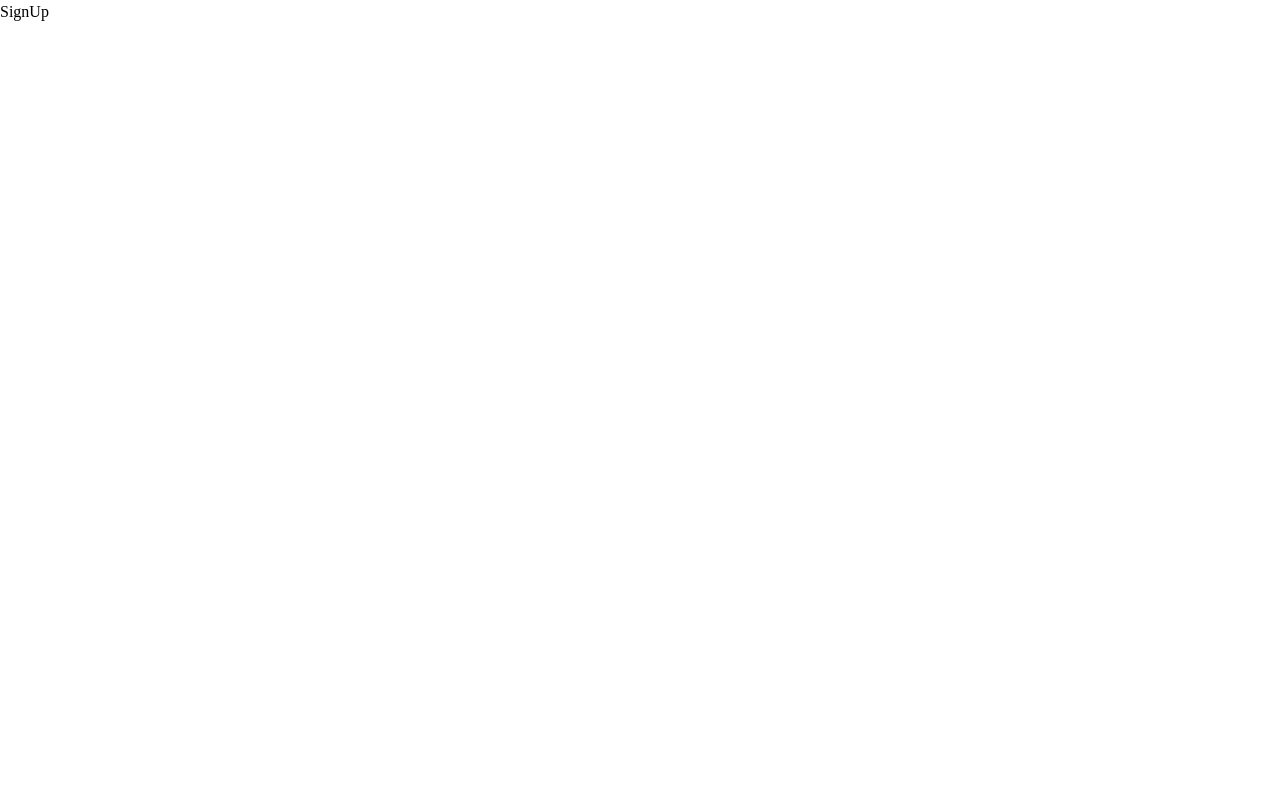
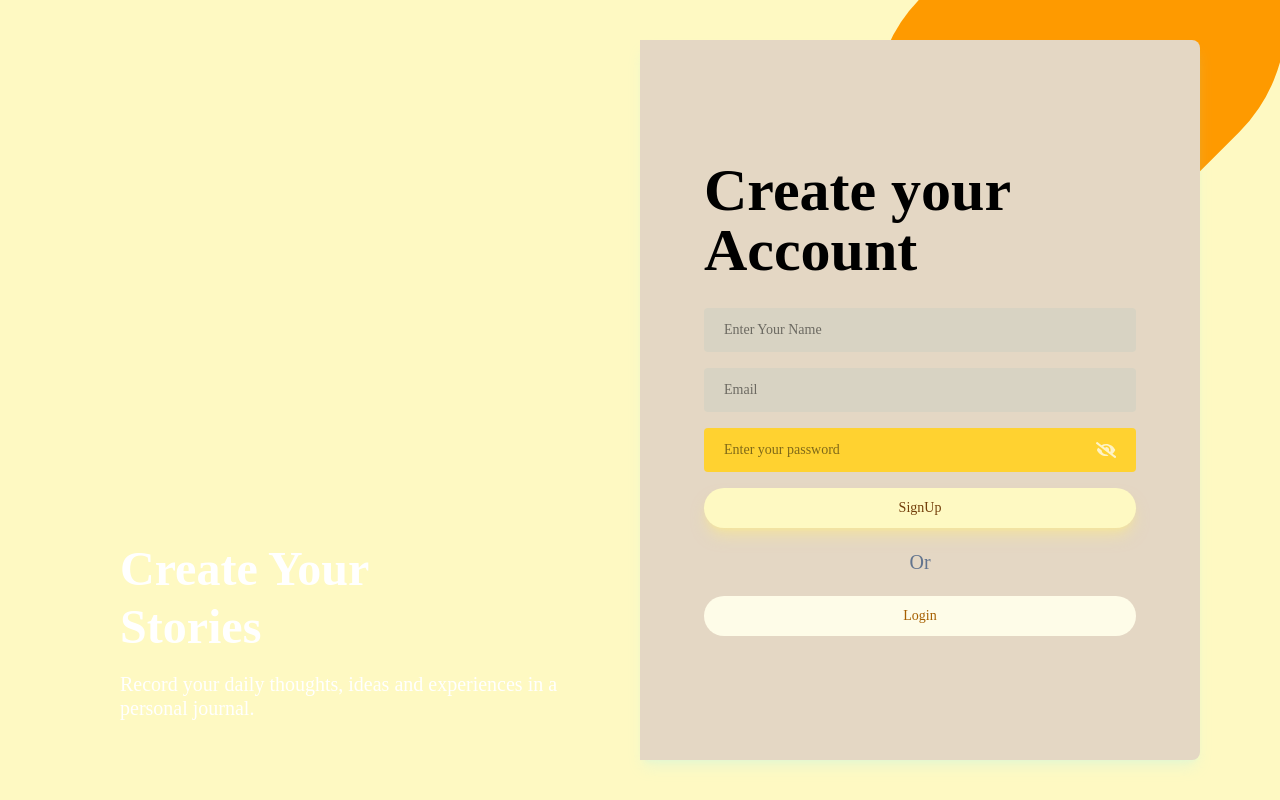
Before and after one commit to dubeyaayushi/Mood-Detection, a React (Vite) app in the folder frontend/: page /sign-up in a window 1280 px wide. Built offline with nearby package versions, Linux system fonts and the light colour scheme.

Commit message:
signup page created and integrated with backend and it's working fine

```diff
--- a/frontend/src/App.jsx
+++ b/frontend/src/App.jsx
@@ -4,14 +4,15 @@ import { BrowserRouter, Route, Routes } from 'react-router-dom';
 import Home from "./pages/Home/Home";
 import Login from "./pages/Auth/Login";
 import SignUp from "./pages/Auth/SignUp";
-
-
+import PrivateRoute from './components/PrivateRoute';
 
 const App = () => {
   return (
     <BrowserRouter>
       <Routes>
+        <Route element={<PrivateRoute/>}>
         <Route path="/"  exact element={<Home />} />
+        </Route>
         <Route path="/login" exact element={<Login />} />
         <Route path="/sign-up" exact element={<SignUp />} />
 
--- /dev/null
+++ b/frontend/src/components/PrivateRoute.jsx
@@ -0,0 +1,14 @@
+import React from 'react'
+import { useSelector } from 'react-redux'
+import { Navigate, Outlet } from 'react-router-dom'
+
+const PrivateRoute = () => {
+    //firstly we need to find the current user
+
+    const {currentUser} = useSelector((state)=> state.user)
+
+
+  return currentUser ? <Outlet /> : <Navigate to={"/login"} />;
+}
+
+export default PrivateRoute
--- a/frontend/src/pages/Auth/Login.jsx
+++ b/frontend/src/pages/Auth/Login.jsx
@@ -96,7 +96,7 @@ const dispatch = useDispatch();
 
             {error && <p className='text-red-500 text-sm mb-3'>{error}</p>}
 
-             {loading ? ( <p className='animate-pulse w-full text-center btn-primary'>Loadinng...</p>): ( <button type='submit' className='btn-primary'>
+             {loading ? ( <p className='animate-pulse w-full text-center btn-primary'>Loading...</p>): ( <button type='submit' className='btn-primary'>
               LOGIN
             </button>
              )}
--- a/frontend/src/pages/Auth/SignUp.jsx
+++ b/frontend/src/pages/Auth/SignUp.jsx
@@ -1,8 +1,123 @@
 import React from 'react'
+import PasswordInput from "../../components/PasswordInput"
+import { useState } from 'react'
+import { useNavigate } from 'react-router-dom'
+import axiosInstance from '../../utils/axiosInstance'
+import { validateEmail } from '../../utils/helper'
+import { useDispatch } from 'react-redux'
+import { useSelector } from 'react-redux'
+
+
 
 const SignUp = () => {
+const navigate = useNavigate();
+
+const dispatch = useDispatch();
+
+  // Function to handle form submission
+  const [name, setName] = useState('');
+  const [email, setEmail] = useState('');
+  const [password, setPassword] = useState('');
+  const [error, setError] = useState('');
+
+  const {loading} = useSelector((state) => state.user)
+
+  const handleSubmit = async (e) => {
+    e.preventDefault();
+
+    if(!name){
+      setError('Name cannot be empty.');
+      return;
+    }
+
+    if(!validateEmail(email)){
+      setError('Please enter a valid email address.');
+      return;
+    }
+
+    if(!password){
+      setError('Password cannot be empty.');
+      return;
+    }
+
+    setError(null)
+
+    //SignUp API call
+    try{
+
+
+      const response = await axiosInstance.post("/auth/signup", {
+        username: name,
+        email,
+        password,
+      })
+
+      //handel successful Sign-Up response
+      if(response.data){
+
+        navigate("/login")
+      }
+
+    }catch(error){
+
+       if (
+        error.response &&
+        error.response.data &&
+        error.response.data.message
+      ) {
+        setError(error.response.data.message)
+      } else {
+        setError("Something went wrong. Please try again.")
+      }
+    }
+
+  }
+
   return (
-    <div>SignUp</div>
+    <div className='h-screen bg-yellow-100 overflow-hidden relative'>
+
+     <div className='login-ui-box right-10 -top-40'/>
+
+      <div className='container h-screen flex items-center justify-center px-20 mx-auto'>
+        <div className='w-2/4 h-[90vh] flex items-end bg-[url("https://images.pexels.com/photos/6980355/pexels-photo-6980355.jpeg")] bg-cover bg-center rounded-lg p-10 z-50'>
+          <div>
+            <h4 className='text-5xl text-white font-semibold leading-[58px]'>
+              Create Your <br/> Stories
+            </h4>
+            <p className='text-[20px] text-white leading-6 pr-7 mt-4'>
+              Record your daily thoughts, ideas and experiences in a personal journal.
+            </p>
+          </div>
+        </div>
+
+        <div className='w-2/4 h-[90vh] bg-[#e4d7c4] rounded-r-lg relative p-16 shadow-lg shadow-cyan-200/20 flex items-center'>
+          <form onSubmit={handleSubmit} className='w-full' >
+            <h4 className='text-6xl font-semibold mb-7'>Create your Account</h4>
+
+          <input type='text' placeholder="Enter Your Name" className='input-box' value={name} onChange={(e) => setName(e.target.value)} />
+
+            <input type='email' placeholder="Email" className='input-box' value={email} onChange={(e) => setEmail(e.target.value)} />
+
+           <PasswordInput
+
+            value={password}
+            onChange={(e) => setPassword(e.target.value)}
+           />
+
+            {error && <p className='text-red-500 text-sm mb-3'>{error}</p>}
+
+             {loading ? ( <p className='animate-pulse w-full text-center btn-primary'>Loading...</p>): ( <button type='submit' className='btn-primary'>
+              SignUp
+            </button>
+             )}
+
+
+            <p className='text-xl text-slate-500 text-center my-4'>Or</p>
+            <button type='submit' className=' btn-primary btn-light' onClick={() => navigate("/login") }>Login</button>
+          </form>
+        </div>
+      </div>
+    </div>
   )
 }
 
```
Also changed, not shown: 1 other file (tests, documents, lock files or other folders).
